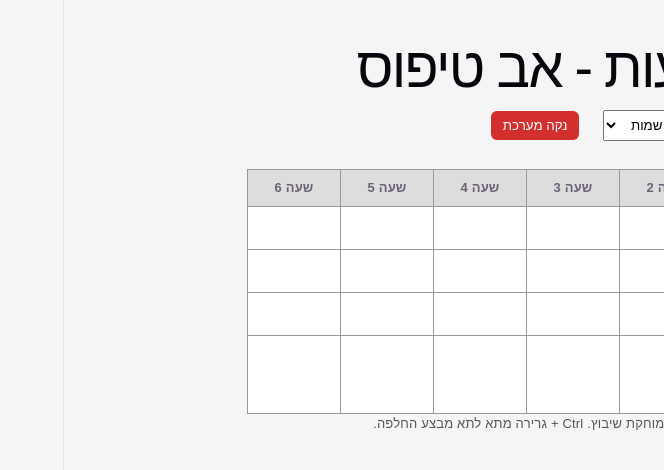
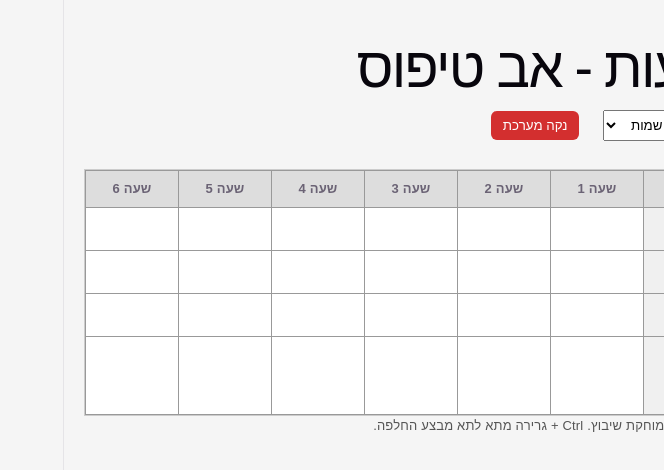
Before and after one commit to tiktik1717/timetable-app, a React (Vite) app: page / in a window 1280 px wide. Shown: the top 470 px of the page, without its empty margins (616-1280 px from the left). Built offline with nearby package versions, Linux system fonts and the light colour scheme.

Commit message:
improve schedule table layout

```diff
--- a/src/App.css
+++ b/src/App.css
@@ -84,8 +84,7 @@ th {
 }
 
 .load-cell {
-  width: 260px;
-  max-width: 260px;
+  min-width: 260px;
   background: #fafafa;
   padding: 4px;
 }
@@ -196,3 +195,19 @@ th {
   border-radius: 6px;
   cursor: pointer;
 }
+
+.table-scroll-wrapper {
+  overflow-x: auto;
+  overflow-y: auto;
+  max-width: 100%;
+  border: 1px solid #ccc;
+}
+
+/* פס גלילה גם למעלה */
+.table-scroll-wrapper {
+  direction: ltr;
+}
+
+.table-scroll-wrapper table {
+  direction: rtl;
+}
--- a/src/App.jsx
+++ b/src/App.jsx
@@ -258,11 +258,12 @@ export default function App() {
           </button>
         </div>
 
+        <div className="table-scroll-wrapper">
           <table>
             <thead>
               <tr>
+                <th>מחסן שעות</th>
                 <th>כיתה</th>
-              <th>מחסן שעות</th>
                 {hours.map((hour) => (
                   <th key={hour}>שעה {hour}</th>
                 ))}
@@ -272,7 +273,6 @@ export default function App() {
             <tbody>
               {classes.map((className) => (
                 <tr key={className}>
-                <td className="class-name">{className}</td>
 
                   <LoadCell className={className}>
                     {Object.entries(teachingLoads[className] || {}).map(
@@ -295,6 +295,8 @@ export default function App() {
                       }
                     )}
                   </LoadCell>
+
+                  <td className="class-name">{className}</td>
 
                   {hours.map((hour) => {
                     const teacherId = schedule[selectedDay]?.[className]?.[hour];
@@ -330,6 +332,7 @@ export default function App() {
               ))}
             </tbody>
           </table>
+        </div>
 
         <p className="hint">
           Delete מוחק תא מסומן. גרירה למחסן מוחקת שיבוץ. Ctrl + גרירה מתא לתא
```
Lines whose indentation alone changed are shown as unchanged.
